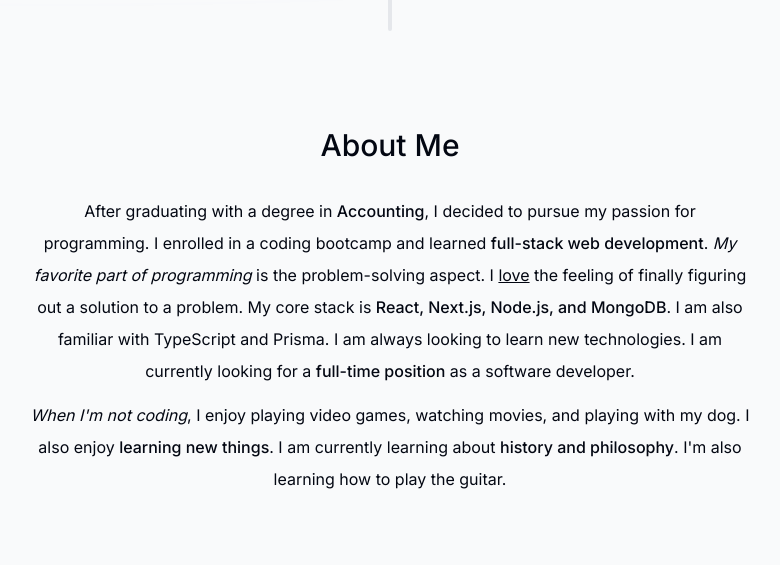
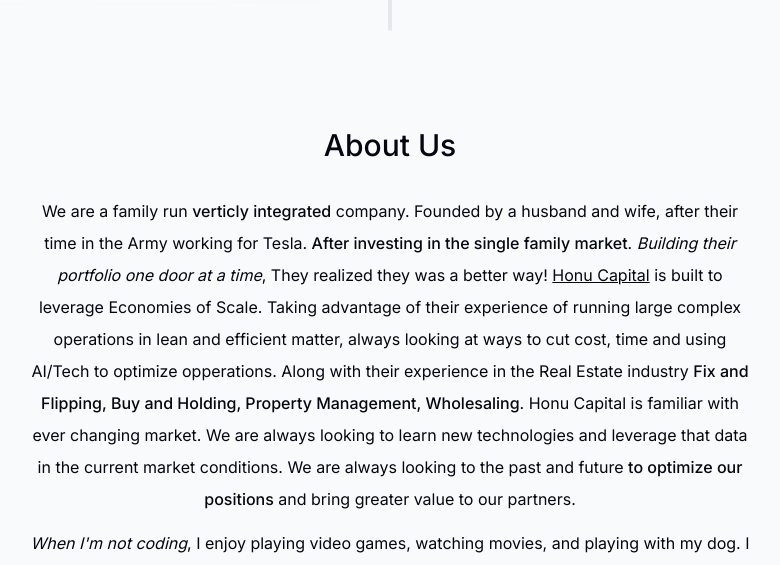
Before and after one commit to TheHusband/Honu-Capital, a Next.js app: page / in a window 1280 px wide. Shown: the part 900-1465 px from the top of the page, without its empty margins (250-1030 px from the left). Built offline with nearby package versions, Linux system fonts and the light colour scheme; no server answers.

Commit message:
Update about.tsx

```diff
--- a/components/about.tsx
+++ b/components/about.tsx
@@ -17,23 +17,24 @@
       transition={{ delay: 0.175 }}
       id="about"
     >
-      <SectionHeading>About me</SectionHeading>
+      <SectionHeading>About us</SectionHeading>
       <p className="mb-3">
-        After graduating with a degree in{" "}
-        <span className="font-medium">Accounting</span>, I decided to pursue my
-        passion for programming. I enrolled in a coding bootcamp and learned{" "}
-        <span className="font-medium">full-stack web development</span>.{" "}
-        <span className="italic">My favorite part of programming</span> is the
-        problem-solving aspect. I <span className="underline">love</span> the
-        feeling of finally figuring out a solution to a problem. My core stack
-        is{" "}
+        We are a family run {" "}
+        <span className="font-medium">verticly integrated</span> company. Founded by a husband and wife,
+        after their time in the Army working for Tesla.{" "}
+        <span className="font-medium">After investing in the single family market</span>.{" "}
+        <span className="italic">Building their portfolio one door at a time</span>, They realized
+        they was a better way! <span className="underline">Honu Capital</span> is built to leverage
+        Economies of Scale. Taking advantage of their experience of running large complex operations in
+        lean and efficient matter, always looking at ways to cut cost, time and using AI/Tech to optimize
+        opperations. Along with their experience in the Real Estate industry{" "}
         <span className="font-medium">
-          React, Next.js, Node.js, and MongoDB
+          Fix and Flipping, Buy and Holding, Property Management, Wholesaling
         </span>
-        . I am also familiar with TypeScript and Prisma. I am always looking to
-        learn new technologies. I am currently looking for a{" "}
-        <span className="font-medium">full-time position</span> as a software
-        developer.
+        . Honu Capital is familiar with ever changing market. We are always looking to
+        learn new technologies and leverage that data in the current market conditions. We are always looking
+        to the past and future{" "}<span className="font-medium">to optimize our positions</span> and bring greater
+        value to our partners.
       </p>
 
       <p>
```
